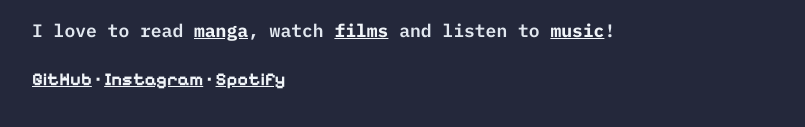
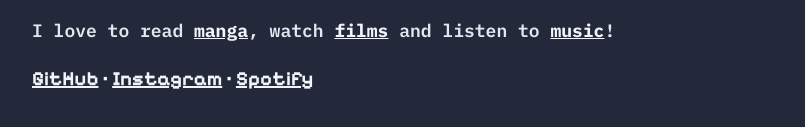
Before and after one commit to jakewdr/jakewdr.github.io, an Astro site: page / in a window 1280 px wide. Shown: the part 227-354 px from the top of the page, without its empty margins (32-837 px from the left). Built offline with nearby package versions, Linux system fonts and the light colour scheme; Astro itself is replaced by a stand-in of ours.

Commit message:
Another slight sizing change

```diff
--- a/src/pages/index.astro
+++ b/src/pages/index.astro
@@ -59,7 +59,7 @@ import { Snow } from "../components/Snow.tsx";
             </p>
 
             <p class="flex flex-wrap gap-10"></p>
-                <span class="font-bold text-slate-100 text-lg font-pixelify-sans">
+                <span class="font-bold text-slate-100 text-xl font-pixelify-sans">
                     <a class="underline hover:bg-link-hover" href="https://github.com/jakewdr">GitHub</a> <t> • </t>
                     <a class="underline hover:bg-link-hover" href="https://www.instagram.com/jakewdr/">Instagram</a> <t> • </t>
                     <a class="underline hover:bg-link-hover" href="https://open.spotify.com/user/31nfpks2pgzjofrhwbdk7xx3ovli">Spotify</a>
```
